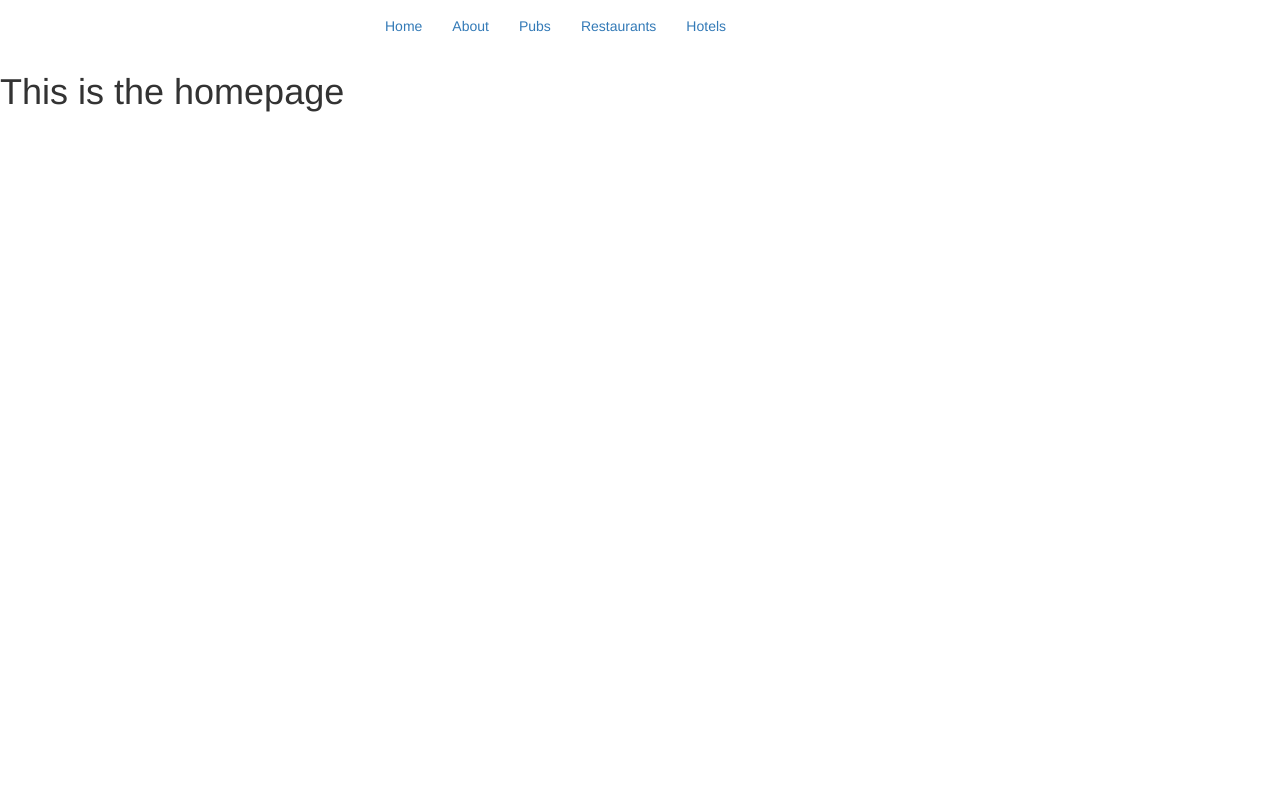
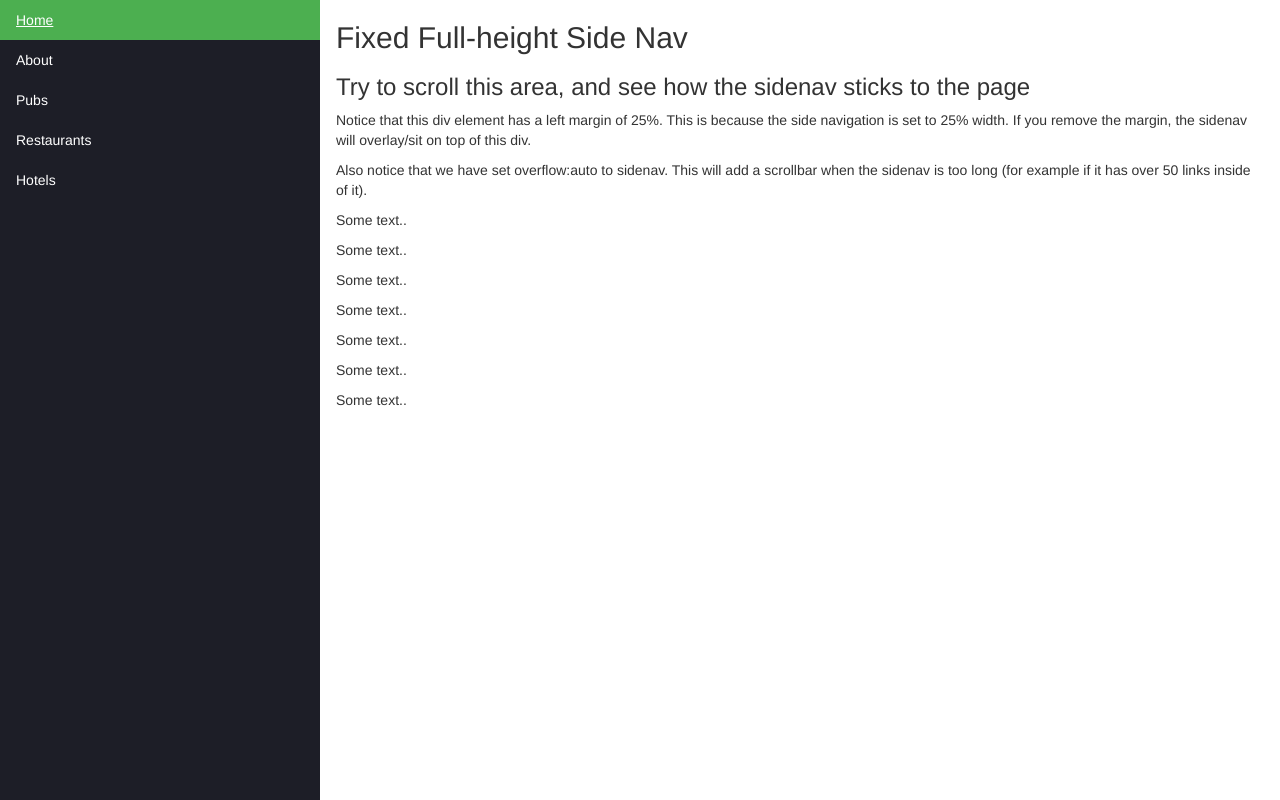
Before and after one commit to nHiRanZ/onyx-hospitality, a PHP site: page /index.php in a window 1280 px wide. Run offline with PHP 8.4, Linux system fonts and the light colour scheme.

Commit message:
Added the menu

```diff
--- a/css/style.css
+++ b/css/style.css
@@ -2,9 +2,31 @@ ul {
     list-style-type: none;
     margin: 0;
     padding: 0;
+
+
+}
+
+li a {
+    display: block;
+    color: #fff;
+    padding: 10px 16px;
+    text-decoration: none;
+}
+
+li a.active {
+    background-color: #4CAF50;
+    color: white;
+}
+
+li a:hover:not(.active) {
+    background-color: #555;
+    color: white;
+}
+
+.header-main {
+    background-color: #1d1e27;
+    position: fixed;
+    height: 100%;
+    overflow: auto;
     width: 25%;
-    background-color: #f1f1f1;
-    height: 100%; /* Full height */
-    position: fixed; /* Make it stick, even on scroll */
-    overflow: auto; /* Enable scrolling if the sidenav has too much content */
 }
--- a/head.php
+++ b/head.php
@@ -3,3 +3,8 @@
 <!-- Bootstrap -->
 <link rel="stylesheet" type="text/css" href="css/bootstrap-theme.css">
 <link rel="stylesheet" type="text/css" href="css/bootstrap.css">
+
+
+
+<!-- Style Sheet -->
+<link rel="stylesheet" type="text/css" href="css/style.css">
--- a/header.php
+++ b/header.php
@@ -1,44 +1,14 @@
 <header class="header-main">
 
 
-    <nav class="navbar ow-navigation">
-        <div class="container">
-            <div class="navbar-header">
-                <button type="button" class="navbar-toggle collapsed" data-toggle="collapse" data-target="#navbar" aria-expanded="false" aria-controls="navbar">
-                    <span class="sr-only">Toggle navigation</span>
-                    <span class="icon-bar"></span>
-                    <span class="icon-bar"></span>
-                    <span class="icon-bar"></span>
-                </button>
-                <div class="navbar-brand logo-block">
-                    <a href="index.php">
-<!--                        <img src="#" alt="#" style="height:65px" />-->
-                        <!--							<b>National Cab</b><span>Always there for you</span>-->
-                    </a>
-                </div>
-            </div>
 
-            <div class="col-md-3">
-                <a href="index.php">
-<!--                    <img src="#" alt="#" style="height:65px"/>-->
-                    <!--						<b></b><span></span>-->
-                </a>
-            </div>
-            <div id="navbar" class="navbar-collapse collapse">
-
-                <ul class="nav navbar-nav">
-
-                    <li><a href="index.php">Home</a></li>
-                    <li><a href="about.php">About</a></li>
-                    <li><a href="pubs.php">Pubs</a></li>
-                    <li><a href="restaurants.php">Restaurants</a></li>
-                    <li><a href="hotels.php">Hotels</a></li>
-                </ul>
-            </div>
-
-        </div>
-    </nav>
-
+    <ul>
+        <li><a class="active" href="index.php">Home</a></li>
+        <li><a href="about.php">About</a></li>
+        <li><a href="pubs.php">Pubs</a></li>
+        <li><a href="restaurants.php">Restaurants</a></li>
+        <li><a href="hotels.php">Hotels</a></li>
+    </ul>
 
 
 </header>
--- a/index.php
+++ b/index.php
@@ -23,7 +23,21 @@ include('header.php');
 ?>
 
 
-<h1>This is the homepage</h1>
+<div style="margin-left:25%;padding:1px 16px;">
+    <h2>Fixed Full-height Side Nav</h2>
+    <h3>Try to scroll this area, and see how the sidenav sticks to the page</h3>
+    <p>Notice that this div element has a left margin of 25%. This is because the side navigation is set to 25% width. If you remove the margin, the sidenav will overlay/sit on top of this div.</p>
+    <p>Also notice that we have set overflow:auto to sidenav. This will add a scrollbar when the sidenav is too long (for example if it has over 50 links inside of it).</p>
+    <p>Some text..</p>
+    <p>Some text..</p>
+    <p>Some text..</p>
+    <p>Some text..</p>
+    <p>Some text..</p>
+    <p>Some text..</p>
+    <p>Some text..</p>
+</div>
+
+
 
 
 <!-- FOOTER SECTION -->
```
Also changed, not shown: img/logo/onyx-hospitality-logo-white.png (added).
